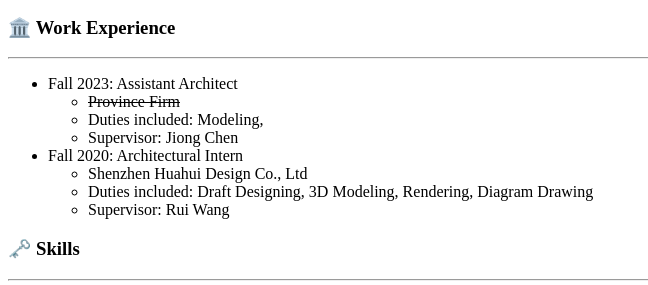
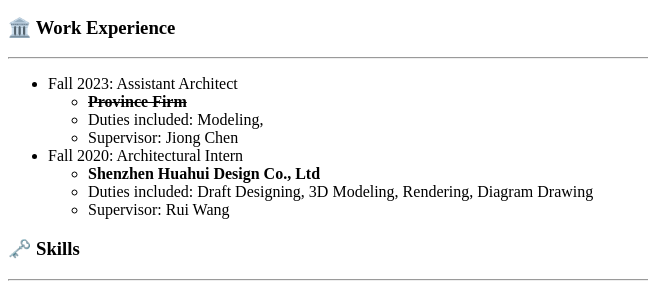
Before and after one commit to sixiong-wang/academic-page, a Jekyll site: the page built from _pages/includes/others.md, in a window 1280 px wide. Shown: the part 785-1070 px from the top of the page, without its empty margins (0-648 px from the left). Built offline with Jekyll 4.4.1, drawn with Linux system fonts in a browser that asks for light colours; our own code applies the rules of GitHub Pages for plain Markdown files; comment, search, counter and statistics services are not loaded.

Commit message:
修改职业信息

```diff
--- a/_pages/includes/others.md
+++ b/_pages/includes/others.md
@@ -7,12 +7,12 @@
 # 🏛️ Work Experience
 ---
 * Fall 2023: Assistant Architect
-  * ~~Province Firm~~
+  * ~~**Province Firm**~~
   * Duties included: Modeling,
   * Supervisor: Jiong Chen
 
 * Fall 2020: Architectural Intern
-  * Shenzhen Huahui Design Co., Ltd
+  * **Shenzhen Huahui Design Co., Ltd**
   * Duties included: Draft Designing, 3D Modeling, Rendering, Diagram Drawing
   * Supervisor: Rui Wang
 
```
